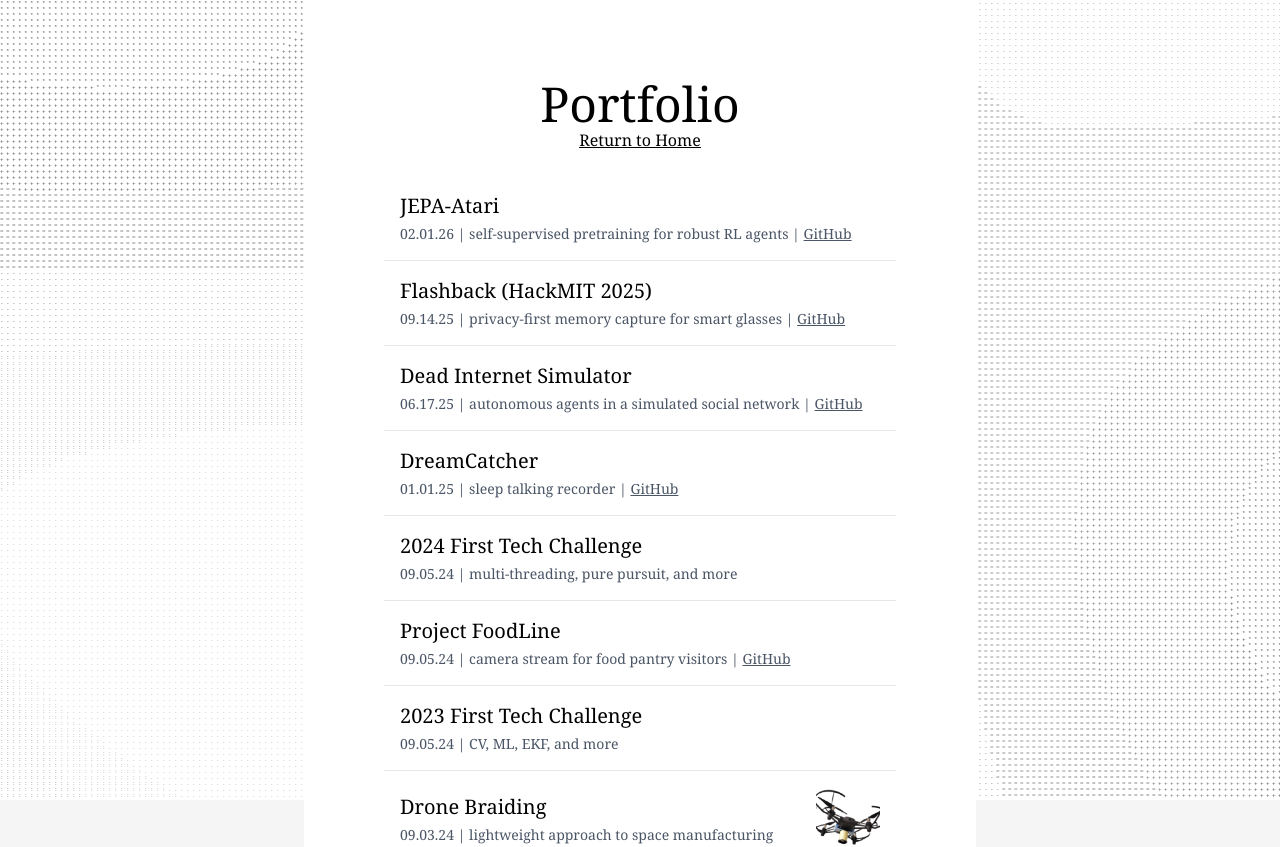
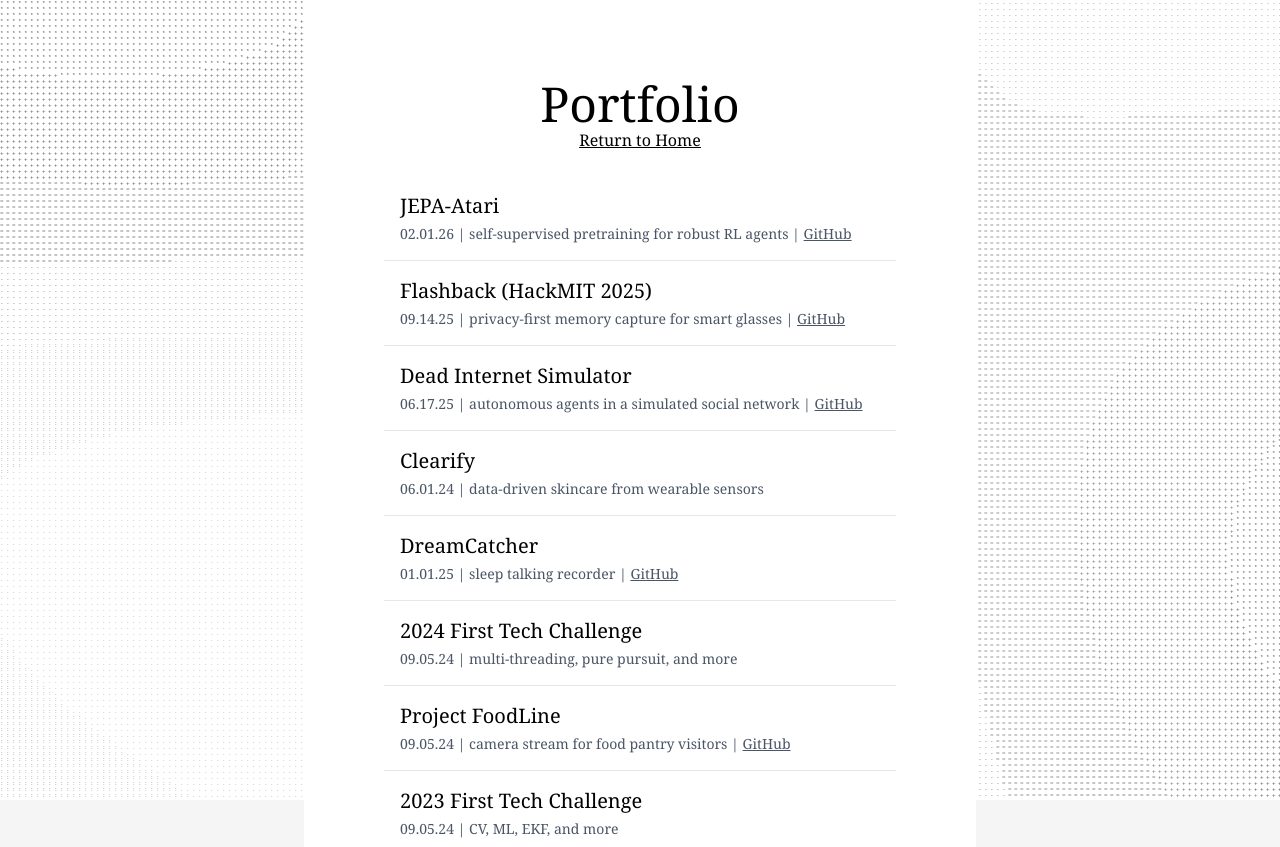
Before and after one commit to jzfcoder/personal-site, a Next.js app: page /portfolio in a window 1280 px wide. Shown: the top 847 px of the page. Built offline with nearby package versions, Linux system fonts and the light colour scheme.

Commit message:
update psite

```diff
--- a/app/page.tsx
+++ b/app/page.tsx
@@ -55,11 +55,6 @@
             You can find some of the things I've built <span className='underline'><a href='/portfolio'>here.</a></span>
           </p>
           <p className='mt-4 max-w-md'>
-            Recently, I created
-            an <span className='underline'><a href='https://www.getclearify.com' target='_blank'>AI-powered skincare app</a></span> and
-            joined <span className='underline'><a href='https://www.linkedin.com/company/stitch-ai/' target='_blank'>Stitch</a></span> to design a graph-based LLM interface.
-          </p>
-          <p className='mt-4 max-w-md'>
             I also enjoy <span className='underline'><a href='https://mitathletics.com/sports/mens-swimming-and-diving' target='_blank'>swimming</a></span> and
             skateboarding in my spare time.
           </p>
--- a/app/portfolio/projects.ts
+++ b/app/portfolio/projects.ts
@@ -54,6 +54,20 @@
 
 Tech Stack: TypeScript, Next.js, Tailwind CSS`,
     githubUrl: 'https://github.com/andrewcyuan/dead-internet-theory',
+    pdfUrl: undefined,
+  },
+  {
+    title: 'Clearify',
+    date: new Date('06/01/2024'),
+    caption: 'data-driven skincare from wearable sensors',
+    description: `A full-stack skincare app built through Buildspace.so that uses wearable accelerometer data to track and predict skin irritation triggers.
+
+• Built model to identify high-influence factors with 95% confidence on 70 datapoints (a month of data)
+• Trained 80% accurate PyTorch model to detect itching from wearable accelerometer samples
+• Deployed and distributed full-stack server and mobile app
+
+Tech Stack: PostgreSQL, Node.js, Express.js, React Native, PyTorch`,
+    githubUrl: undefined,
     pdfUrl: undefined,
   },
   {
```
